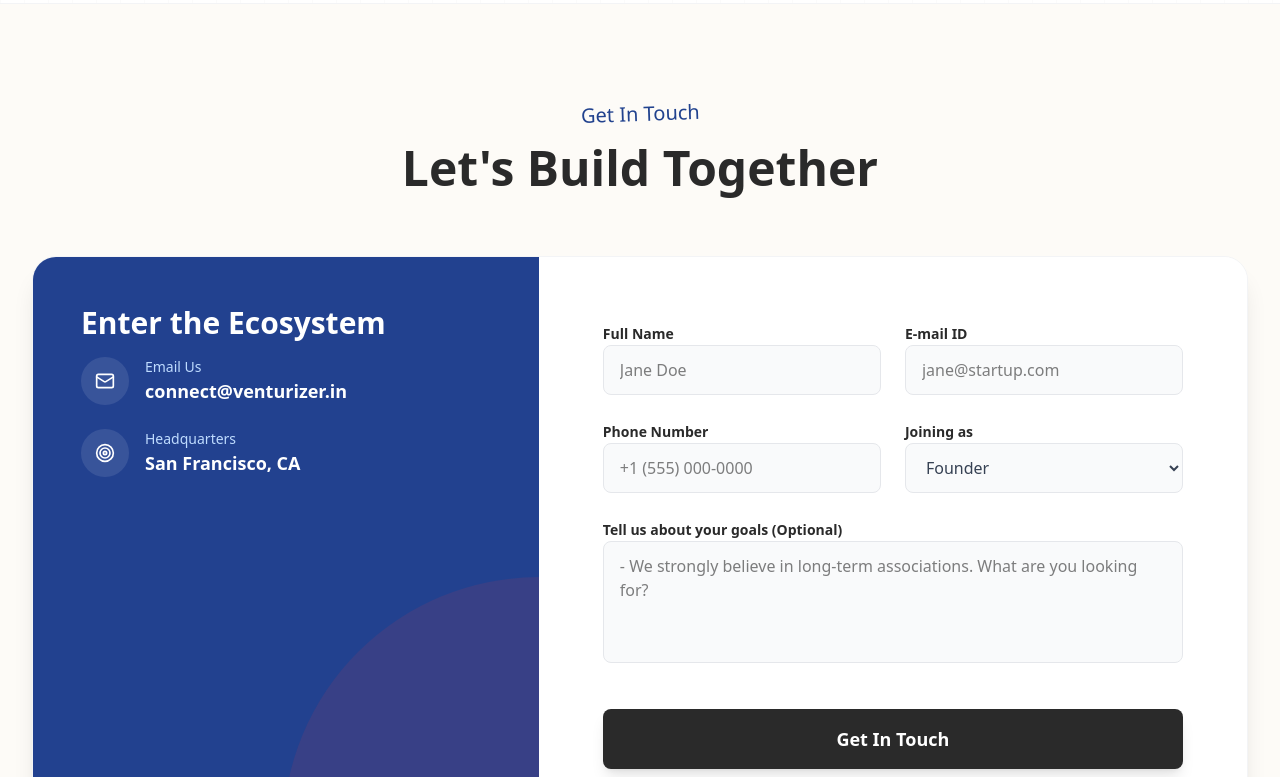
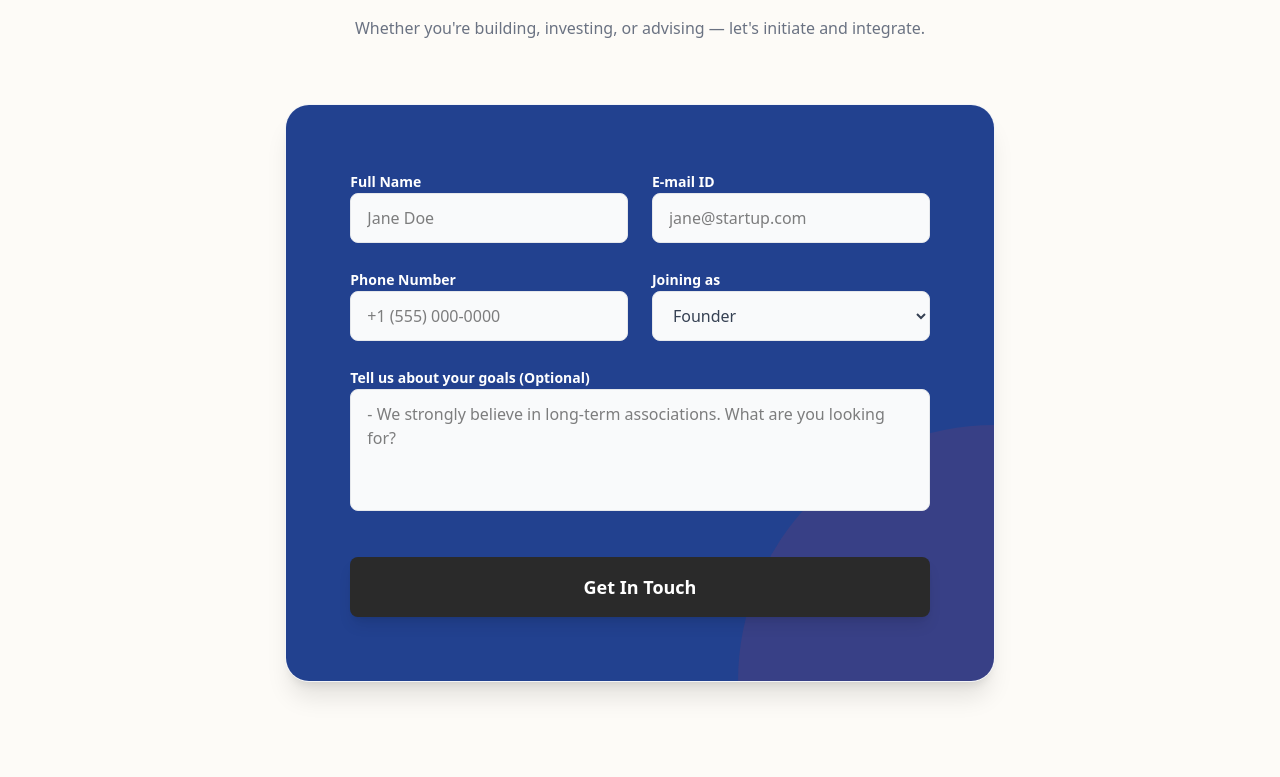
Before and after one commit to mtforstartups-hub/venturizer, a Next.js app: page / in a window 1280 px wide. Shown: the part 4983-5760 px from the top of the page. Built offline with nearby package versions, Linux system fonts and the light colour scheme.

Commit message:
Modified Contact Form

```diff
--- a/app/components/ContactForm.tsx
+++ b/app/components/ContactForm.tsx
@@ -1,5 +1,4 @@
 "use client";
-import { Mail, Target } from "lucide-react";
 
 export default function ContactForm() {
   return (
@@ -15,54 +14,25 @@ export default function ContactForm() {
           <h2 className="text-4xl md:text-5xl font-bold text-[#2A2A2A]">
             Let&apos;s Build Together
           </h2>
-          {/* <p className="text-gray-500 mt-6 text-lg">
-            Ready to take the next step? Reach out to our team and let&apos;s explore how we can collaborate.
-          </p> */}
+          <p className="text-gray-500 mt-6">
+            Whether you&apos;re building, investing, or advising — let&apos;s
+            initiate and integrate.
+          </p>
         </div>
 
-        <div className="bg-white rounded-3xl shadow-xl overflow-hidden flex flex-col lg:flex-row border border-gray-100">
+        <div className="bg-white rounded-3xl shadow-xl overflow-hidden border border-gray-100 max-w-7/12 mx-auto">
           {/* Contact Info Side */}
-          <div className="lg:w-5/12 bg-[#22418F] p-12 text-white flex flex-col justify-between relative overflow-hidden">
-            <div className="absolute bottom-0 right-0 w-64 h-64 bg-[#EF3F3C] rounded-tl-full opacity-10"></div>
-
-            <div className="relative z-10">
-              <h3 className="text-3xl font-bold mb-4">Enter the Ecosystem</h3>
-              {/* <p className="text-blue-100 mb-12 text-lg">
-                Whether you’re building, investing, or advising — let’s initiate
-                and integrate.
-              </p> */}
-
-              <div className="space-y-6">
-                <div className="flex items-center gap-4">
-                  <div className="w-12 h-12 bg-white/10 rounded-full flex items-center justify-center">
-                    <Mail className="w-5 h-5 text-white" />
-                  </div>
-                  <div>
-                    <p className="text-sm text-blue-200">Email Us</p>
-                    <p className="font-semibold text-lg">
-                      connect@venturizer.in
-                    </p>
-                  </div>
-                </div>
-                <div className="flex items-center gap-4">
-                  <div className="w-12 h-12 bg-white/10 rounded-full flex items-center justify-center">
-                    <Target className="w-5 h-5 text-white" />
-                  </div>
-                  <div>
-                    <p className="text-sm text-blue-200">Headquarters</p>
-                    <p className="font-semibold text-lg">San Francisco, CA</p>
-                  </div>
-                </div>
-              </div>
-            </div>
-          </div>
 
           {/* Form Side */}
-          <div className="lg:w-7/12 p-12 lg:p-16 bg-white">
-            <form className="space-y-6" onSubmit={(e) => e.preventDefault()}>
+          <div className=" p-12 lg:p-16 bg-[#22418F] relative overflow-hidden">
+            <div className="absolute bottom-0 right-0 w-64 h-64 bg-[#EF3F3C] rounded-tl-full opacity-10 z-0"></div>
+            <form
+              className="space-y-6 relative z-10"
+              onSubmit={(e) => e.preventDefault()}
+            >
               <div className="grid grid-cols-1 md:grid-cols-2 gap-6">
                 <div className="space-y-2">
-                  <label className="text-sm font-semibold text-[#2A2A2A]">
+                  <label className="text-sm font-semibold text-white">
                     Full Name
                   </label>
                   <input
@@ -72,7 +42,7 @@ export default function ContactForm() {
                   />
                 </div>
                 <div className="space-y-2">
-                  <label className="text-sm font-semibold text-[#2A2A2A]">
+                  <label className="text-sm font-semibold text-white">
                     E-mail ID
                   </label>
                   <input
@@ -85,7 +55,7 @@ export default function ContactForm() {
 
               <div className="grid grid-cols-1 md:grid-cols-2 gap-6">
                 <div className="space-y-2">
-                  <label className="text-sm font-semibold text-[#2A2A2A]">
+                  <label className="text-sm font-semibold text-white">
                     Phone Number
                   </label>
                   <input
@@ -95,7 +65,7 @@ export default function ContactForm() {
                   />
                 </div>
                 <div className="space-y-2">
-                  <label className="text-sm font-semibold text-[#2A2A2A]">
+                  <label className="text-sm font-semibold text-white">
                     Joining as
                   </label>
                   <select
@@ -111,7 +81,7 @@ export default function ContactForm() {
               </div>
 
               <div className="space-y-2">
-                <label className="text-sm font-semibold text-[#2A2A2A]">
+                <label className="text-sm font-semibold text-white">
                   Tell us about your goals &#40;Optional&#41;
                 </label>
                 <textarea
--- a/app/components/Solution360.tsx
+++ b/app/components/Solution360.tsx
@@ -125,7 +125,7 @@ export default function Solution360() {
           <motion.div
             animate={{ scale: [1, 1.02, 1] }}
             transition={{ duration: 4, repeat: Infinity, ease: "easeInOut" }}
-            className="absolute z-30 size-48 bg-[#21428E] rounded-full shadow-2xl flex flex-col items-center justify-center text-center p-8 border-8 border-white ring-8 ring-[#21428E]/10"
+            className="absolute z-30 size-50 bg-[#21428E] rounded-full shadow-2xl flex flex-col items-center justify-center text-center p-8 border-8 border-white ring-8 ring-[#21428E]/10"
           >
             {active ? (
               <motion.div
--- a/app/components/ValueCreation.tsx
+++ b/app/components/ValueCreation.tsx
@@ -111,7 +111,7 @@ export default function ValueCreation() {
       <div className="max-w-7xl mx-auto px-4 sm:px-6 lg:px-8 relative z-10">
         <div className="text-center max-w-3xl mx-auto mb-20">
           <span className="text-lg md:text-xl text-[#EF3F3C] -rotate-2 mb-4 inline-block ">
-            Who We Serve
+            Our Impact Circle
           </span>
           <h3 className="text-4xl md:text-5xl font-bold text-[#2A2A2A]">
             Designed for Value Creation
@@ -126,9 +126,9 @@ export default function ValueCreation() {
           {/* ── Left Column: 2×2 Grid ── */}
           <div className="w-full lg:w-1/2 flex justify-center lg:justify-start">
             <div className="grid grid-cols-2 gap-8 md:gap-10 w-full max-w-120">
-
               {/* ── Card: Founders (Top Left) ── */}
-              {[valueData[0], null, valueData[1], valueData[2]].map((item, idx) => {
+              {[valueData[0], null, valueData[1], valueData[2]].map(
+                (item, idx) => {
                   // Position 2 (idx=1) is the Lottie animation slot
                   if (!item) {
                     return (
@@ -193,7 +193,7 @@ export default function ValueCreation() {
 
                       {/* ── Active: top accent bar ── */}
                       <div
-                      className="absolute top-0 left-8 right-8 h-[3px] rounded-b-full transition-all duration-400"
+                        className="absolute top-0 left-8 right-8 h-0.75 rounded-b-full transition-all duration-400"
                         style={{
                           background: `linear-gradient(90deg, transparent, ${item.hex}, transparent)`,
                           opacity: isActive ? 1 : 0,
@@ -243,7 +243,8 @@ export default function ValueCreation() {
                       )}
                     </button>
                   );
-              })}
+                },
+              )}
             </div>
           </div>
 
--- a/app/components/WhatWeDoV2.tsx
+++ b/app/components/WhatWeDoV2.tsx
@@ -71,7 +71,7 @@ export default function WhatWeDo() {
         </div>
 
         {/* Desktop Accordion */}
-        <div className="hidden md:flex h-150 w-full gap-4">
+        <div className="hidden md:flex h-100 w-full gap-4">
           {pillars.map((pillar) => (
             <motion.div
               key={pillar.id}
```
Also changed, not shown: app/components/ContactFormV2.tsx (added). Lines whose indentation alone changed are shown as unchanged.
